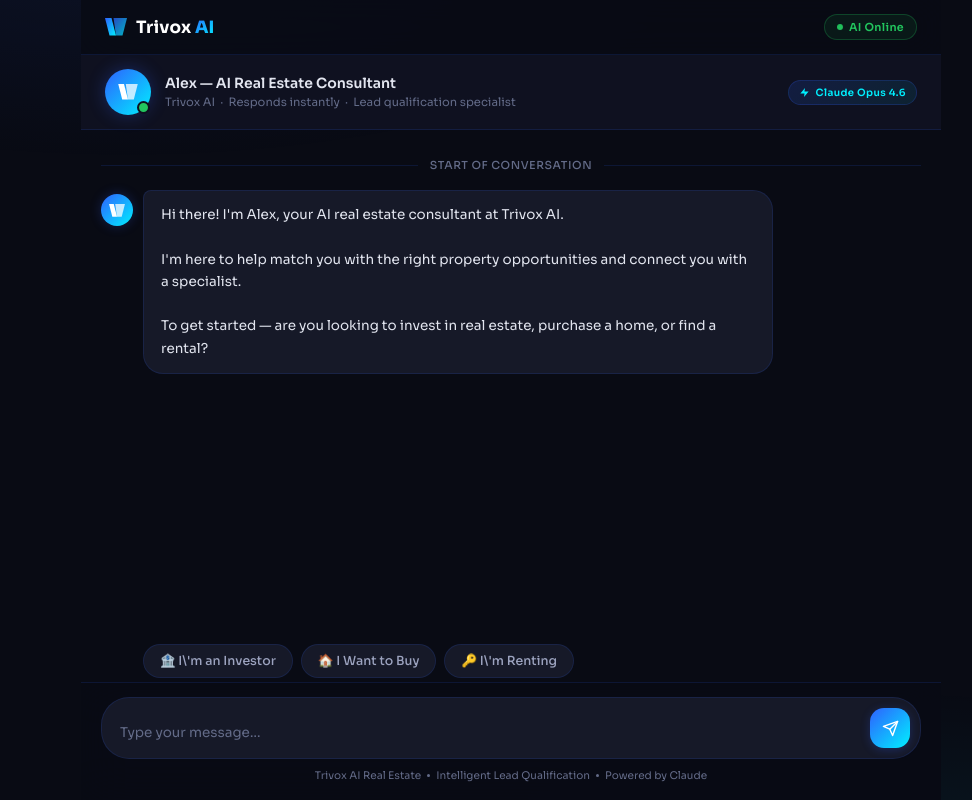
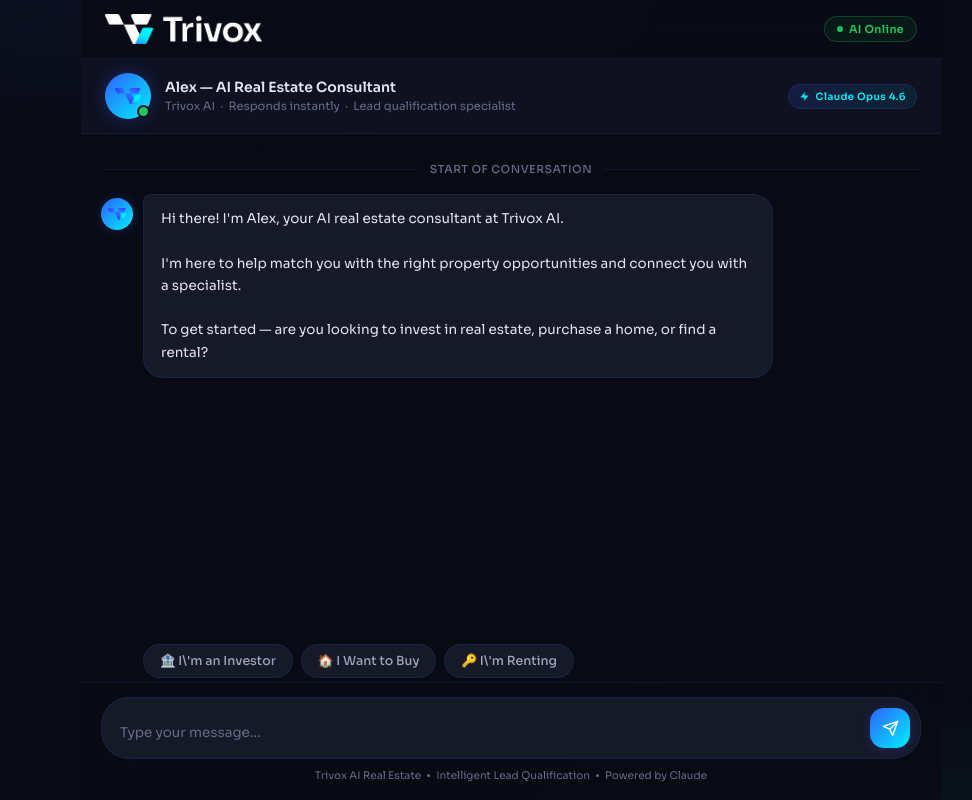
Before and after one commit to trivoxinternal-ops/trivox-real-estate-agent, a website: page index.html in a window 1280 px wide. Shown: the whole page, without its empty margins (129-1101 px from the left). Drawn offline with Linux system fonts and the light colour scheme.

Commit message:
Bundle logo assets into project — fixes missing images on Render

```diff
--- a/index.html
+++ b/index.html
@@ -85,24 +85,13 @@
     .logo {
       display: flex;
       align-items: center;
-      gap: 9px;
       text-decoration: none;
     }
 
-    .logo-word {
-      font-size: 17px;
-      font-weight: 700;
-      color: #fff;
-      letter-spacing: 0.01em;
-      line-height: 1;
-    }
-
-    .logo-word-ai {
-      background: var(--gradient);
-      -webkit-background-clip: text;
-      -webkit-text-fill-color: transparent;
-      background-clip: text;
-      font-weight: 800;
+    .logo-img {
+      height: 30px;
+      width: auto;
+      object-fit: contain;
     }
 
     .header-right {
@@ -165,6 +154,13 @@
       align-items: center;
       justify-content: center;
       box-shadow: 0 0 18px rgba(46, 97, 254, 0.3);
+      padding: 10px;
+    }
+
+    .agent-avatar img {
+      width: 100%;
+      height: 100%;
+      object-fit: contain;
     }
 
     .agent-online-dot {
@@ -261,6 +257,13 @@
       background: var(--gradient);
       color: #fff;
       box-shadow: 0 0 12px rgba(46, 97, 254, 0.25);
+      padding: 7px;
+    }
+
+    .msg-row.assistant .msg-avatar img {
+      width: 100%;
+      height: 100%;
+      object-fit: contain;
     }
 
     .msg-row.user .msg-avatar {
@@ -309,6 +312,13 @@
       justify-content: center;
       flex-shrink: 0;
       margin-top: 4px;
+      padding: 7px;
+    }
+
+    .typing-avatar img {
+      width: 100%;
+      height: 100%;
+      object-fit: contain;
     }
 
     .typing-bubble {
@@ -678,26 +688,12 @@
 </head>
 
 <body>
-  <!-- Global SVG defs — gradient shared by all inline SVGs on the page -->
-  <svg aria-hidden="true" style="position:absolute;width:0;height:0;overflow:hidden">
-    <defs>
-      <linearGradient id="tg" x1="0%" y1="0%" x2="100%" y2="100%">
-        <stop offset="0%" stop-color="#2E61FE"/>
-        <stop offset="100%" stop-color="#00F0FF"/>
-      </linearGradient>
-    </defs>
-  </svg>
-
   <div class="shell">
 
     <!-- ── Header ──────────────────────────────────────────────────── -->
     <header class="header">
       <div class="logo">
-        <svg width="22" height="18" viewBox="0 0 22 18" fill="none" aria-hidden="true">
-          <path d="M0 0H6.5L11 17.5H4.5L0 0Z" fill="url(#tg)"/>
-          <path d="M8.5 0H22L17.5 17.5H11L8.5 0Z" fill="url(#tg)" opacity="0.75"/>
-        </svg>
-        <span class="logo-word">Trivox<span class="logo-word-ai"> AI</span></span>
+        <img src="/assets/logo-white.png" alt="Trivox AI" class="logo-img" />
       </div>
       <div class="header-right">
         <div class="status-pill">
@@ -711,10 +707,7 @@
     <div class="agent-bar">
       <div class="agent-avatar-wrap">
         <div class="agent-avatar">
-          <svg width="20" height="16" viewBox="0 0 22 18" fill="none" aria-hidden="true">
-            <path d="M0 0H6.5L11 17.5H4.5L0 0Z" fill="white"/>
-            <path d="M8.5 0H22L17.5 17.5H11L8.5 0Z" fill="white" opacity="0.75"/>
-          </svg>
+          <img src="/assets/icon-color.png" alt="Trivox AI" />
         </div>
         <div class="agent-online-dot"></div>
       </div>
@@ -844,7 +837,7 @@
       const av = document.createElement('div');
       av.className = 'msg-avatar';
       if (role === 'assistant') {
-        av.innerHTML = '<svg width="16" height="13" viewBox="0 0 22 18" fill="none" aria-hidden="true"><path d="M0 0H6.5L11 17.5H4.5L0 0Z" fill="white"/><path d="M8.5 0H22L17.5 17.5H11L8.5 0Z" fill="white" opacity="0.75"/></svg>';
+        av.innerHTML = '<img src="/assets/icon-color.png" alt="Trivox AI" />';
       } else {
         av.textContent = 'U';
       }
@@ -876,7 +869,7 @@
 
       const av = document.createElement('div');
       av.className = 'typing-avatar';
-      av.innerHTML = '<svg width="16" height="13" viewBox="0 0 22 18" fill="none" aria-hidden="true"><path d="M0 0H6.5L11 17.5H4.5L0 0Z" fill="white"/><path d="M8.5 0H22L17.5 17.5H11L8.5 0Z" fill="white" opacity="0.75"/></svg>';
+      av.innerHTML = '<img src="/assets/icon-color.png" alt="Trivox AI" />';
 
       const bubble = document.createElement('div');
       bubble.className = 'typing-bubble';
@@ -916,10 +909,7 @@
 
       card.innerHTML = `
         <div class="lead-card-header">
-          <div style="display:flex;align-items:center;gap:7px;">
-            <svg width="16" height="13" viewBox="0 0 22 18" fill="none" aria-hidden="true"><path d="M0 0H6.5L11 17.5H4.5L0 0Z" fill="url(#tg)"/><path d="M8.5 0H22L17.5 17.5H11L8.5 0Z" fill="url(#tg)" opacity="0.75"/></svg>
-            <span style="font-size:14px;font-weight:700;color:#0D0E14;letter-spacing:0.01em;">Trivox<span style="background:linear-gradient(135deg,#2E61FE,#00F0FF);-webkit-background-clip:text;-webkit-text-fill-color:transparent;background-clip:text;font-weight:800;"> AI</span></span>
-          </div>
+          <img src="/assets/logo-white.png" alt="Trivox AI" style="height:22px;width:auto;object-fit:contain;" />
         </div>
         <p>Your details have been captured by Trivox AI. A specialist will reach out with personalized options. Ready to talk now?</p>
         ${tagsHTML ? `<div class="lead-tags">${tagsHTML}</div>` : ''}
--- a/server.js
+++ b/server.js
@@ -5,7 +5,6 @@
 const app = express();
 app.use(express.json({ limit: '2mb' }));
 app.use(express.static(path.join(__dirname)));
-app.use('/Assets', express.static(path.join(__dirname, '..', 'Assets')));
 
 const client = new Anthropic({
   apiKey: process.env.ANTHROPIC_API_KEY,
```
Also changed, not shown: assets/icon-color.png (added), assets/logo-white.png (added).
